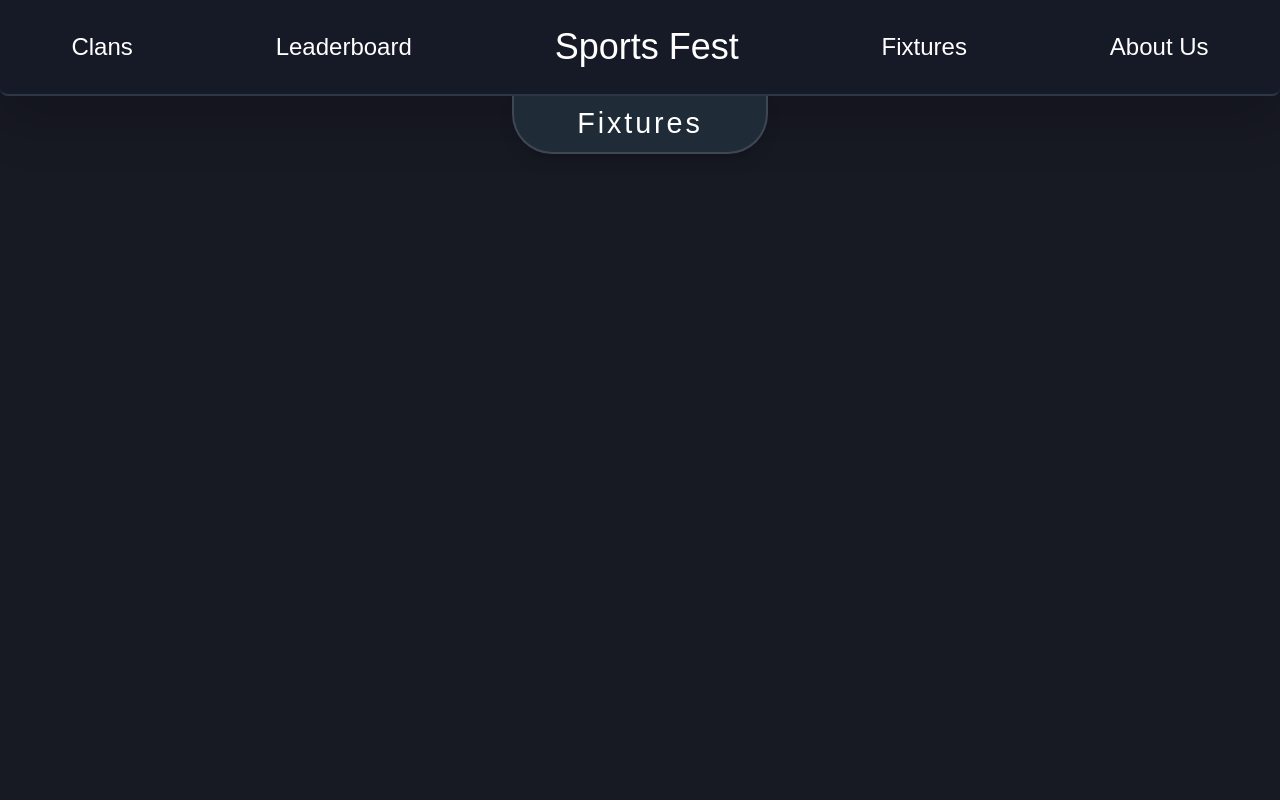
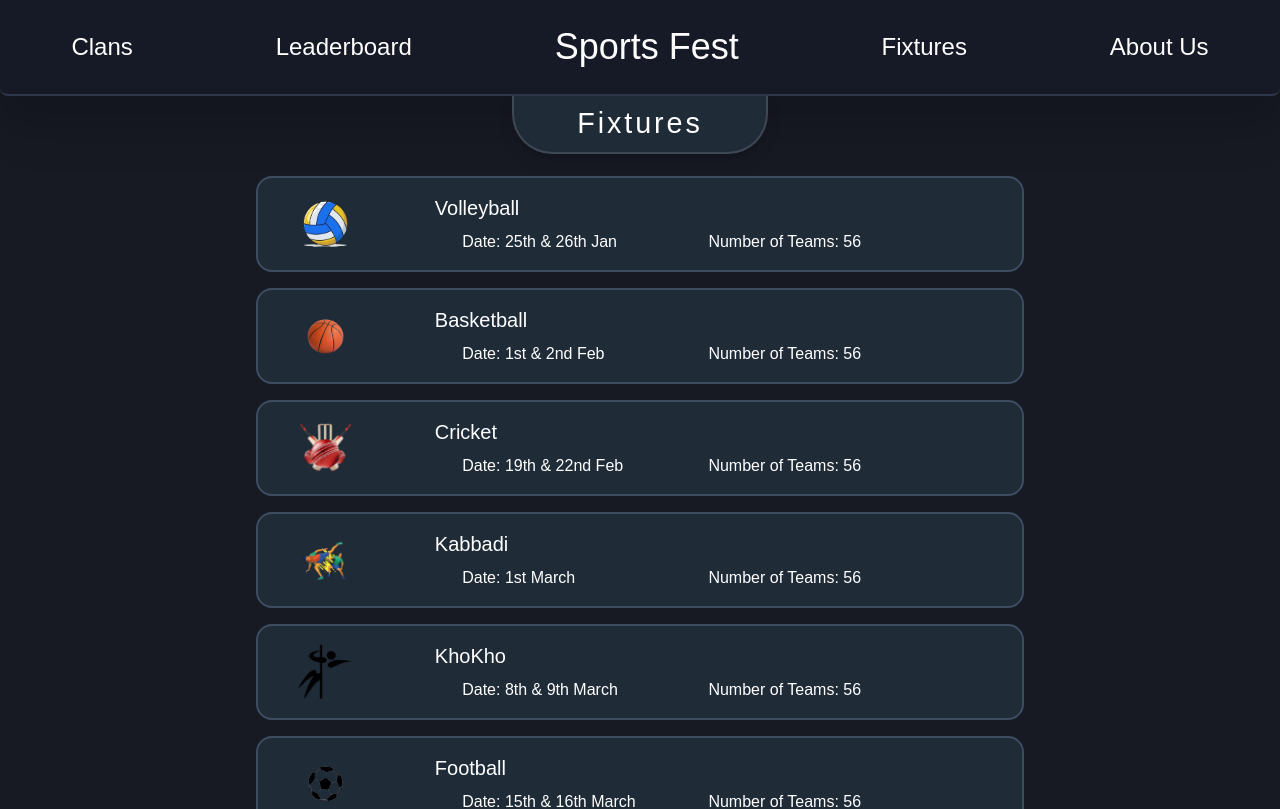
Before and after one commit to JashAgicha11/SportsFest2425, a React (Vite) app in the folder Frontend/: page /fixtures in a window 1280 px wide. Shown: the top 809 px of the page. Built offline with nearby package versions, Linux system fonts and the light colour scheme; a web font is replaced by a local one.

Commit message:
Update leaderboard -1

```diff
--- /dev/null
+++ b/Frontend/src/Assets/index.js
@@ -0,0 +1,18 @@
+import Volleyball from "./Volleyball.png";
+import Football from "./Football.png";
+import Basketball from "./basketball.png";
+import KhoKho from "./KhoKho.png";
+import Kabbadi from "./Kabbadi.png";
+import Cricket from "./Cricket.png";
+import Closing from "./Closing.jpeg";
+
+
+export{
+    Volleyball,
+    Football,
+    Basketball,
+    KhoKho,
+    Kabbadi,
+    Cricket,
+    Closing
+}
--- a/Frontend/src/Pages/Fixtures.jsx
+++ b/Frontend/src/Pages/Fixtures.jsx
@@ -1,15 +1,47 @@
-import React from 'react'
-import Navbar from '../components/Navbar'
+import React from "react";
+import Navbar from "../components/Navbar";
+// import { Volleyball } from "../Assets";
+import { fixtures } from "../Utils/Index";
 
 const Fixtures = () => {
   return (
-    <div className='w-full h-[100vh] bg-[#171923]'>
-      <div className='w-full h-[12vh]'>
-        <Navbar selected={"Fixtures"}/>
+    <div className="w-full flex flex-col bg-[#171923]">
+      {/* Navbar */}
+      <div className="w-full h-[12vh] mb-[5rem]">
+        <Navbar selected={"Fixtures"} />
       </div>
 
+      {/* Fixtures Section */}
+      <div className="w-full flex flex-col gap-4 mb-[5rem] items-center text-white font-clash text-lg ">
+        {fixtures.map((fixture, index) => (
+          <div
+            key={index}
+            className="w-full px-10 md:w-[60%] border-2 border-[#3d4d5f] h-auto p-4 bg-[#202B38] flex flex-col md:flex-row items-center md:justify-between rounded-2xl gap-4"
+          >
+            {/* Fixture Image */}
+            <img
+              className="w-[30%] md:w-[8%] h-auto object-contain"
+              src={fixture.img}
+              alt={`${fixture.game} illustration`}
+            />
+
+            {/* Fixture Details */}
+            <div className="flex flex-col w-full md:w-[80%] gap-2 items-center">
+              <h2 className="text-xl text-start w-full ">{fixture.game}</h2>
+              <div className="flex flex-col md:flex-row justify-between w-[90%] items-center ">
+                <h2 className="text-sm md:text-base w-1/2 gap-5">
+                  <span >Date:</span> {fixture.date}
+                </h2>
+                <h2 className="text-sm md:text-base w-1/2">
+                  <span>Number of Teams:</span> {fixture.teams}
+                </h2>
+              </div>
+            </div>
+          </div>
+        ))}
+      </div>
     </div>
-  )
-}
+  );
+};
 
-export default Fixtures
+export default Fixtures;
--- a/Frontend/src/Pages/Leaderboard.jsx
+++ b/Frontend/src/Pages/Leaderboard.jsx
@@ -3,10 +3,12 @@ import React, { useEffect, useState } from "react";
 import axios from "axios";
 import Navbar from "../components/Navbar";
 import ClanUpdateModal from "../components/ClanUpdateModal";
+import useStore from "../store/store";
 
 const Leaderboard = () => {
   const [leaderboard, setLeaderboard] = useState([]);
   const [isClanUpdateOpen, setisClanUpdateOpen] = useState(false);
+  const {isAdminLogin,setisAdminLogin} = useStore();
 
   useEffect(() => {
     // Fetch leaderboard data from the backend
@@ -21,14 +23,19 @@ const Leaderboard = () => {
   }, []);
 
   return (
-    <div className="w-full h-[100vh] bg-[#171923] flex flex-col justify-between">
+  <div className={`w-full h-[100vh] bg-[#171923] flex flex-col ${isAdminLogin ? "justify-between": "justify-normal"}`}>
       <div className="w-full h-[12%] sticky top-0">
         <Navbar selected={"LeaderBoard"} />
       </div>
-      <div className="min-w-[90vh] flex flex-col justify-center items-center h-[50vh] relative top-[2rem] overflow-hidden border-collapse  rounded-[2rem]">
+      <div
+  className={`min-w-[90vh] flex flex-col justify-center items-center h-[50vh] relative top-[2rem] overflow-hidden ${
+    isAdminLogin ? "mt-0" : "mt-20"
+  } border-collapse rounded-[2rem]`}
+>
+
         <table className="w-[80%] rounded-[2rem] overflow-hidden shadow-xl">
           <thead>
-            <tr className="bg-gray-200 w-full  text-gray-800 flex justify-center items-center overflow-hidden rounded-t-[2rem] border-b-2 border-black text-xl">
+            <tr className="bg-gray-200 w-full mt-  text-gray-800 flex justify-center items-center overflow-hidden rounded-t-[2rem] border-b-2 border-black text-xl">
               <th className=" w-[20%] text-center  px-4 py-3  font-clash">
                 Rank
               </th>
@@ -60,7 +67,8 @@ const Leaderboard = () => {
           </tbody>
         </table>
       </div>
-      <div className="static h-[20vh] flex justify-center">
+      {isAdminLogin ? (
+        <div className="static h-[20vh] flex justify-center">
         <button
           onClick={() => setisClanUpdateOpen(true)}
           type="submit"
@@ -70,6 +78,7 @@ const Leaderboard = () => {
         </button>
       </div>
 
+      ): null}
       <ClanUpdateModal isOpen={isClanUpdateOpen} onClose={() => setisClanUpdateOpen(false)}/>
     </div>
   );
--- /dev/null
+++ b/Frontend/src/Utils/Index.js
@@ -0,0 +1,46 @@
+import { Basketball, Volleyball, Cricket, Kabbadi, KhoKho, Football, Closing } from "../Assets";
+
+export const fixtures =[
+    {
+        game: "Volleyball",
+        date : "25th & 26th Jan",
+        img:Volleyball,
+        teams :56
+    },
+    {
+        game: "Basketball",
+        date : "1st & 2nd Feb",
+        img:Basketball,
+        teams :56
+    },
+    {
+        game:"Cricket",
+        date: "19th & 22nd Feb",
+        img: Cricket,
+        teams :56
+    },
+    {
+        game:"Kabbadi",
+        date: "1st March",
+        img: Kabbadi,
+        teams :56
+    },
+    {
+        game:"KhoKho",
+        date: "8th & 9th March",
+        img: KhoKho,
+        teams :56
+    },
+    {
+        game:"Football",
+        date: "15th & 16th March",
+        img:Football,
+        teams :56
+    },{
+        game:"Closing Ceremony",
+        date: "26th March",
+        img: Closing,
+        teams :0
+    }
+
+]
--- a/Frontend/src/components/ClanBox.jsx
+++ b/Frontend/src/components/ClanBox.jsx
@@ -1,29 +1,71 @@
-import React from 'react'
+import React, { useRef, useEffect } from 'react';
 import classNames from "classnames";
 import { useNavigate } from 'react-router-dom';
 import useStore from '../store/store';
+import gsap from 'gsap';
 
+const ClanBox = ({ colour, ClanName }) => {
+  const navigate = useNavigate();
+  const setClan = useStore((state) => state.setClan);
+  const boxRef = useRef(null);
 
-const ClanBox = ({colour,ClanName}) => {
-  const navigate = useNavigate()
-  const setClan = useStore((state) => state.setClan);
-  const handleClick = (path) =>{
-    navigate(`/clans/${path}`)
-    setClan(path)
-  }
+  const handleClick = (path) => {
+    navigate(`/clans/${path}`);
+    setClan(path);
+  };
+
+  // useEffect(() => {
+  //   // Initial GSAP animation for the box appearance
+  //   gsap.fromTo(
+  //     boxRef.current,
+  //     { opacity: 0, y: 50, scale: 0.9 },
+  //     { opacity: 1, y: 0, scale: 1, duration: 1, ease: "elastic.out(1, 0.5)" }
+  //   );
+  // }, []);
+
+  const handleMouseEnter = () => {
+    gsap.to(boxRef.current, {
+      scale: 1.05,
+      boxShadow: "0px 8px 20px rgba(0, 0, 0, 0.5), 0 0 15px rgba(255, 255, 255, 0.7)",
+      rotate: 0,
+      duration: 0.2,
+      ease: "power1.out",
+      smoothOrigin: true,
+    });
+  };
+
+  const handleMouseLeave = () => {
+    gsap.to(boxRef.current, {
+      scale: 1,
+      boxShadow: "0px 4px 10px rgba(0, 0, 0, 0.2)",
+      rotate: 0,
+      duration: 0.2,
+      ease: "power2.inOut",
+      smoothOrigin: true,
+    });
+  };
+
   return (
-    <div onClick={() => handleClick(colour)}   className={classNames(
-      "w-[45%] h-[40%] cursor-pointer rounded-md flex justify-start items-center border-black drop-shadow-md",
-      {
-        "bg-Titans": colour === "Titans",
-        "bg-Mavericks": colour === "Mavericks",
-        "bg-Predators": colour === "Predators",
-        "bg-Warriors": colour === "Warriors",
-      }
-    )}>
-      <h2 className='text-white text-[2.5rem] text-start relative font-clash left-[2rem]'>{ClanName}</h2>
+    <div
+      ref={boxRef}
+      onClick={() => handleClick(colour)}
+      className={classNames(
+        "w-[45%] h-[40%] cursor-pointer rounded-lg text-white flex justify-start items-center border border-opacity-40 drop-shadow-lg transform transition-transform duration-300",
+        {
+          "bg-Titans ": colour === "Titans",
+          "bg-Mavericks ": colour === "Mavericks",
+          "bg-Predators": colour === "Predators",
+          "bg-Warriors": colour === "Warriors",
+        }
+      )}
+      onMouseEnter={handleMouseEnter}
+      onMouseLeave={handleMouseLeave}
+    >
+      <h2 className="text-[2.5rem] text-start relative font-clash left-[2rem]">
+        {ClanName}
+      </h2>
     </div>
-  )
-}
+  );
+};
 
-export default ClanBox
+export default ClanBox;
--- a/Frontend/src/components/ClanDetails.jsx
+++ b/Frontend/src/components/ClanDetails.jsx
@@ -4,7 +4,7 @@ import Navbar from "./Navbar";
 const ClanDetails = ({ clan }) => {
   return (
     <div className="w-full min-h-max bg-[#171923] flex flex-col items-center">
-      <div className="w-full static h-[12vh]">
+      <div className="w-full sticky  scroll-p-10 top-0 h-[12vh]">
         <Navbar selected={clan} bg={clan} />
       </div>
       <div className="w-[90%] my-[5rem] flex flex-col gap-10 justify-around items-center">
--- a/Frontend/src/store/store.js
+++ b/Frontend/src/store/store.js
@@ -5,9 +5,11 @@ const Store = (set)  =>({
  selected :"",
  selectedClan: "",
  toastrMsg: "",
+ isAdminLogin: false,
  setToastr: (toastrMsg) => set({ toastrMsg }, false, "setToastr"),
  setClan: (clan) => set({ selectedClan: clan }),
- setSelected:(selected) => set({selected},false,"setSelected")
+ setSelected:(selected) => set({selected},false,"setSelected"),
+ setisAdminLogin:(state) => set({isAdminLogin : state},false,"setisAdminLogin")
 });
 
 const useStore = create(devtools(Store));
```
Also changed, not shown: Frontend/src/Assets/Closing.jpeg (added).
